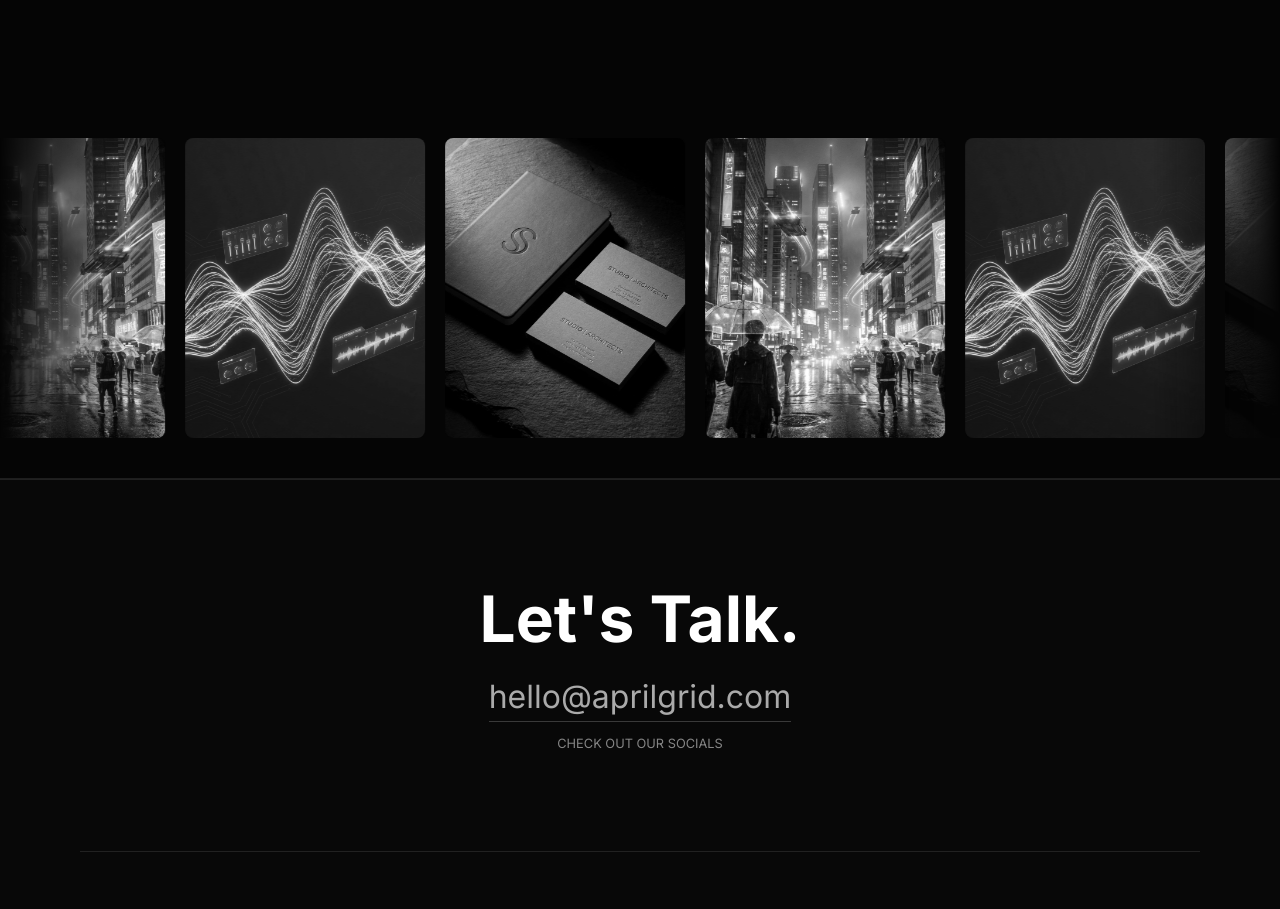
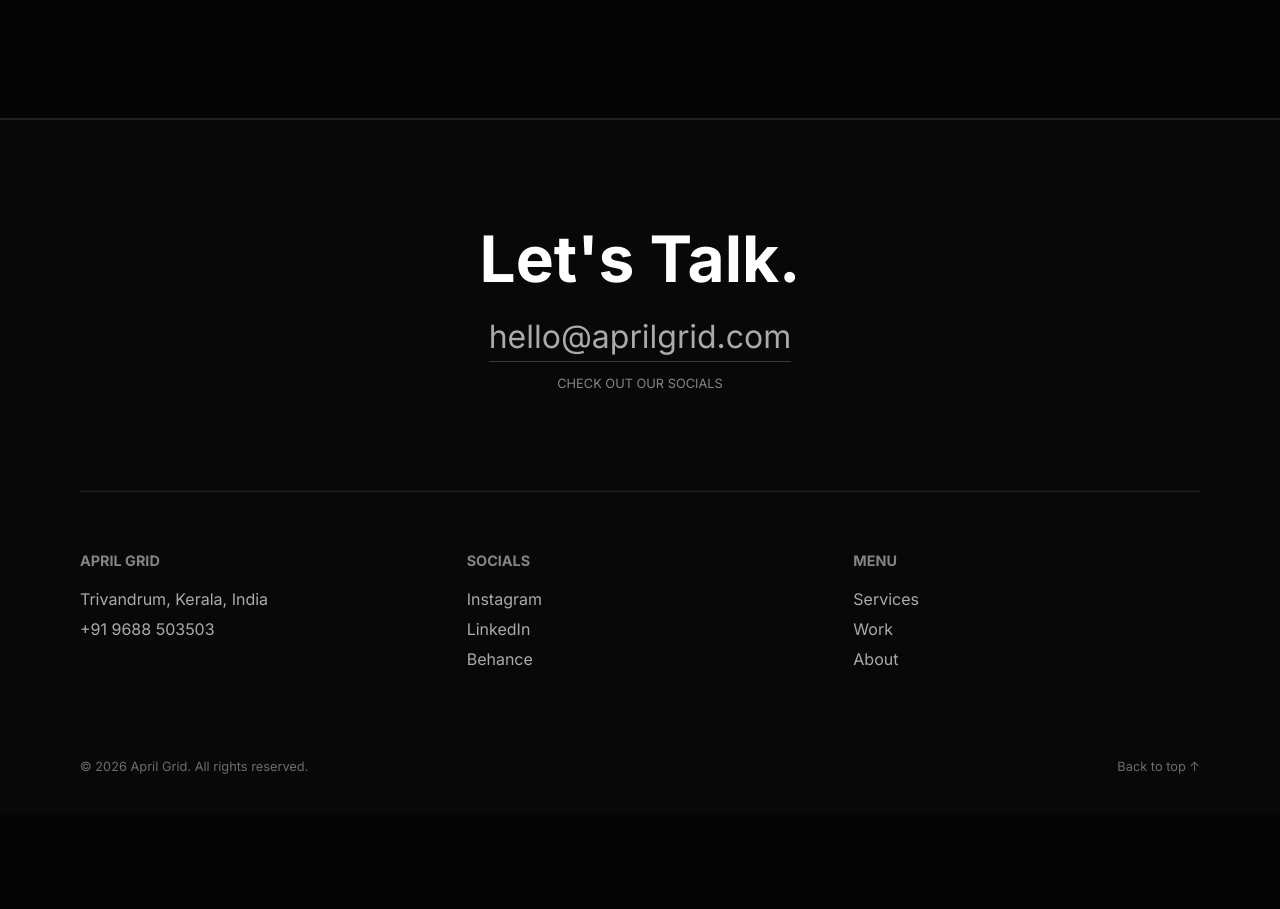
Before and after one commit to AprilGrid/April-Grid-Web, a website built with Vite: page index.html in a window 1280 px wide. Shown: the part 3316-4225 px from the top of the page. After the commit the page ends 4130 px from the top, so only its background shows below. Built offline with nearby package versions, Linux system fonts and the light colour scheme.

Commit message:
Replace marquee with Elfsight Instagram widget

```diff
--- a/index.html
+++ b/index.html
@@ -126,27 +126,10 @@
         </div>
     </section>
 
-    <!-- Instagram Slider (Marquee) -->
-    <section class="instagram-marquee">
-        <div class="marquee-track">
-            <!-- Duplicate content for seamless loop -->
-            <div class="marquee-content">
-                <img src="assets/project-1.png" alt="Instagram 1">
-                <img src="assets/project-2.png" alt="Instagram 2">
-                <img src="assets/project-3.png" alt="Instagram 3">
-                <img src="assets/project-1.png" alt="Instagram 4">
-                <img src="assets/project-2.png" alt="Instagram 5">
-                <img src="assets/project-3.png" alt="Instagram 6">
-            </div>
-            <div class="marquee-content" aria-hidden="true">
-                <img src="assets/project-1.png" alt="Instagram 1">
-                <img src="assets/project-2.png" alt="Instagram 2">
-                <img src="assets/project-3.png" alt="Instagram 3">
-                <img src="assets/project-1.png" alt="Instagram 4">
-                <img src="assets/project-2.png" alt="Instagram 5">
-                <img src="assets/project-3.png" alt="Instagram 6">
-            </div>
-        </div>
+    <!-- Instagram Slider (Elfsight Widget) -->
+    <section class="instagram-feed-section">
+        <script src="https://elfsightcdn.com/platform.js" async></script>
+        <div class="elfsight-app-7e64656c-6f5e-4f22-aa84-887aee30f133" data-elfsight-app-lazy></div>
     </section>
 
     <!-- Footer -->
--- a/src/style.css
+++ b/src/style.css
@@ -465,56 +465,9 @@ img {
     }
 }
 
-/* --- Instagram Marquee --- */
-.instagram-marquee {
+/* --- Instagram Feed Section --- */
+.instagram-feed-section {
     padding: 0;
-    overflow: hidden;
     background: var(--bg-color);
     border-bottom: 1px solid var(--border-color);
-    padding-bottom: 20px;
 }
-
-.marquee-track {
-    display: flex;
-    overflow: hidden;
-    user-select: none;
-    gap: 20px;
-    padding: 20px 0;
-    /* Mask fade effect on sides */
-    mask-image: linear-gradient(to right, transparent, black 10%, black 90%, transparent);
-    -webkit-mask-image: linear-gradient(to right, transparent, black 10%, black 90%, transparent);
-}
-
-.marquee-content {
-    flex-shrink: 0;
-    display: flex;
-    gap: 20px;
-    min-width: 100%;
-    animation: scroll 30s linear infinite;
-}
-
-.marquee-content img {
-    height: 300px;
-    /* Adjust height as needed */
-    width: auto;
-    aspect-ratio: 4/5;
-    /* Instagram vertical ratio */
-    object-fit: cover;
-    border-radius: 8px;
-    transition: filter 0.3s;
-    filter: grayscale(100%);
-}
-
-.marquee-content img:hover {
-    filter: grayscale(0%);
-}
-
-@keyframes scroll {
-    from {
-        transform: translateX(0);
-    }
-
-    to {
-        transform: translateX(calc(-100% - 20px));
-    }
-}
```
